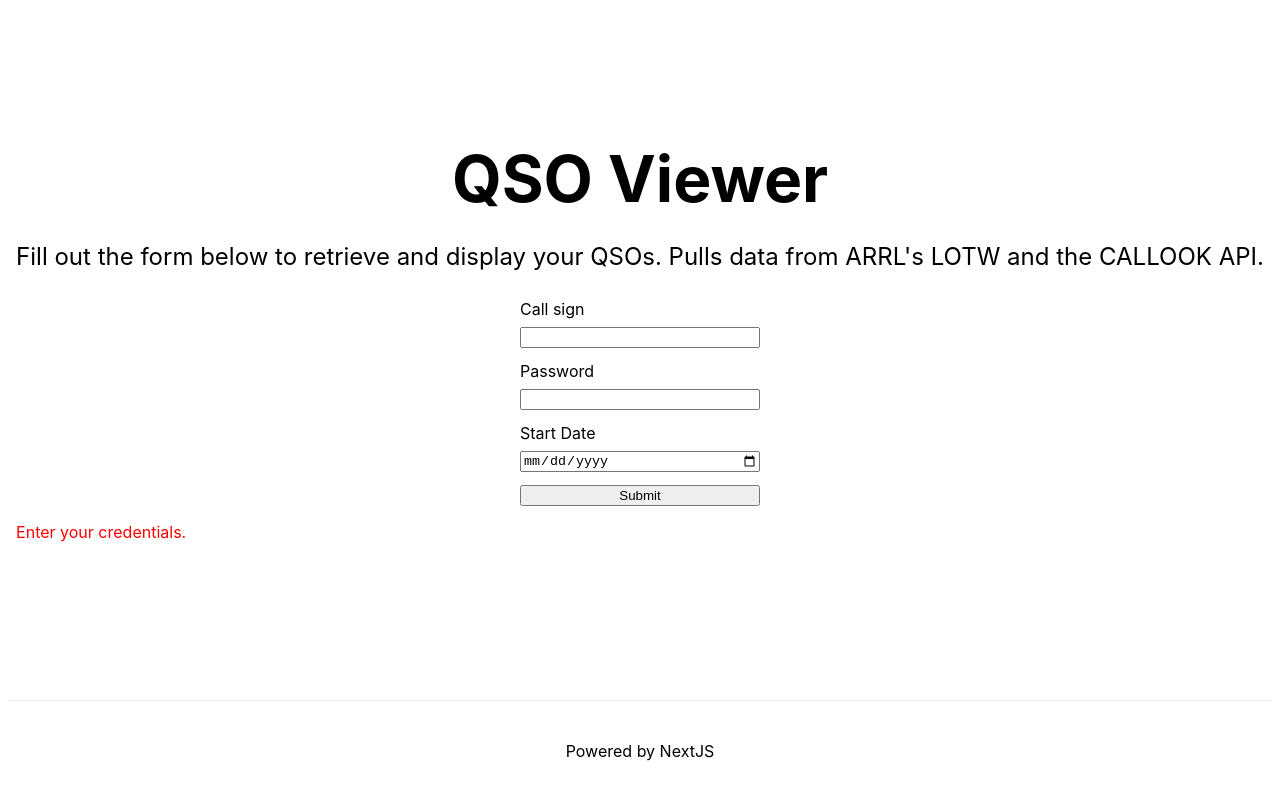
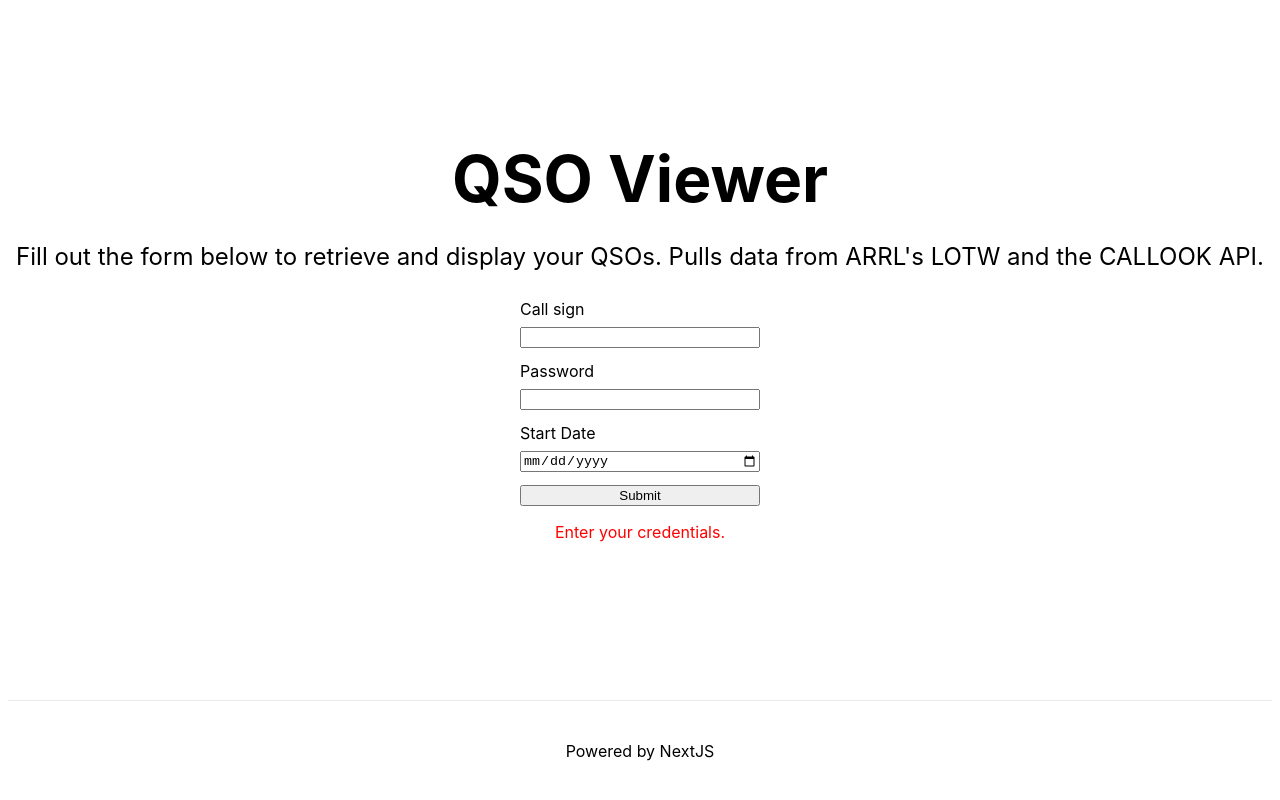
Before and after one commit to dBarboni/qso-viewer, a Next.js app: page / in a window 1280 px wide. Built offline with nearby package versions, Linux system fonts and the light colour scheme.

Commit message:
Fix conditional classnames for message component

```diff
--- a/components/Message.js
+++ b/components/Message.js
@@ -8,10 +8,13 @@ export default function Message({type, children}) {
     }
 
     // Determine styling for message
-    const messageType = (type === "success") ? "message" : "message--error";
+    let classNames = `${styles.message}`;
+    if (type === "error") {
+        classNames += ` ${styles.error}`;
+    }
 
     // Render content
     return (
-        <p className={styles[messageType]}>{children}</p>
+        <p className={classNames}>{children}</p>
     )
 }
--- a/styles/Message.module.css
+++ b/styles/Message.module.css
@@ -2,6 +2,6 @@
 .message {
     text-align: center;
 }
-.message--error {
+.error {
     color: red;
 }
```
